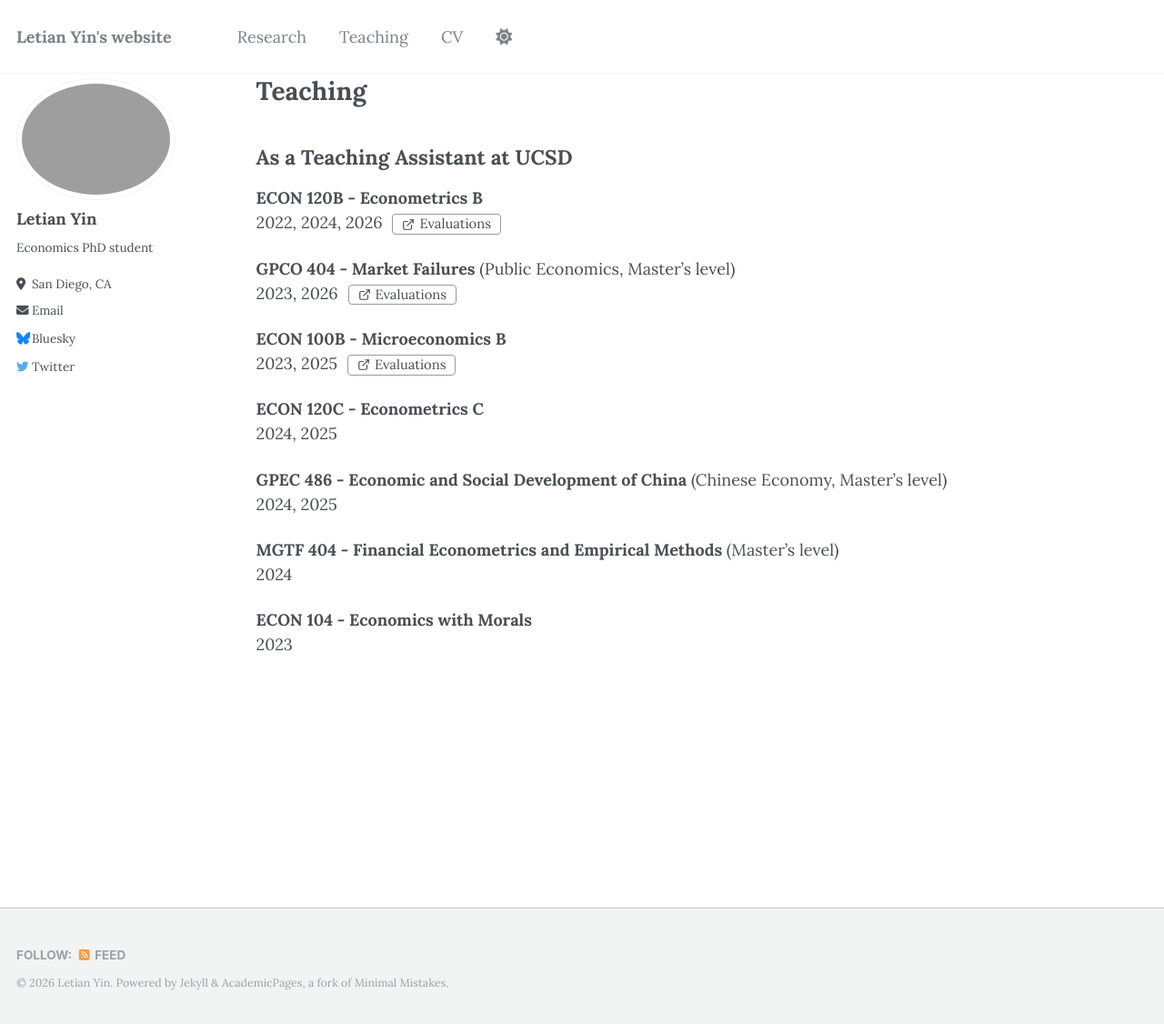
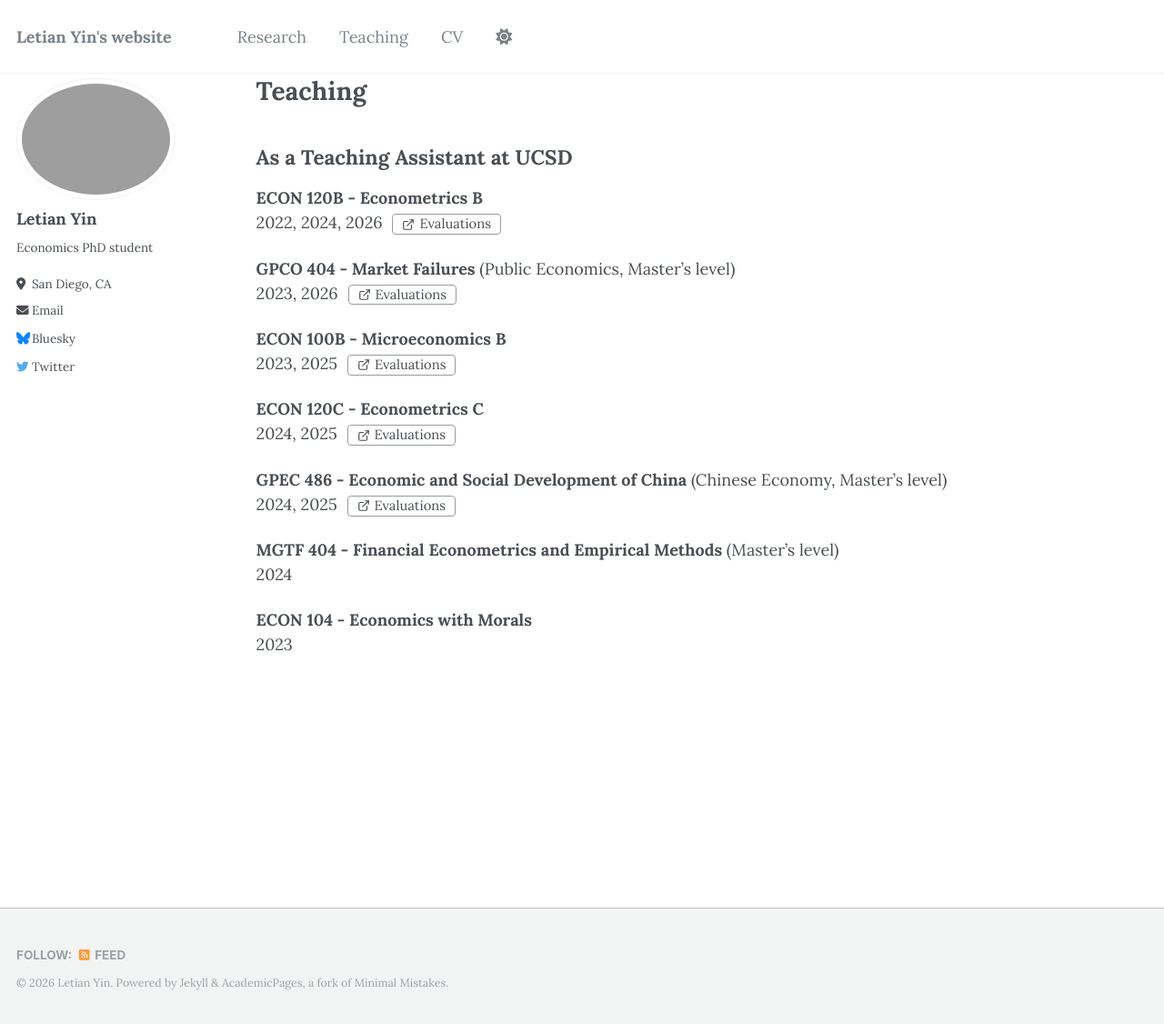
Before and after one commit to letian-yin/letian-yin.github.io, a Jekyll site: the page built from _pages/teaching.md, in a window 1280 px wide and 1126 px high. Shown: the whole window at 91% size. Built offline with Jekyll 4.4.1, drawn with Linux system fonts in a browser that asks for light colours.

Commit message:
update teaching evaluations

```diff
--- a/_pages/teaching.md
+++ b/_pages/teaching.md
@@ -16,10 +16,10 @@ author_profile: true
 2023, 2025 <a class="external-link-btn external-link-btn--inline" href="https://letian-yin.github.io/share/teaching/2025_fall_Econ_100B_A00.pdf" target="_blank" rel="noopener">Evaluations</a>
 
 **ECON 120C - Econometrics C** \
-2024, 2025
+2024, 2025 <a class="external-link-btn external-link-btn--inline" href="https://letian-yin.github.io/share/teaching/2025_spring_Econ_120C_B00.pdf" target="_blank" rel="noopener">Evaluations</a>
 
 **GPEC 486 - Economic and Social Development of China** (Chinese Economy, Master's level) \
-2024, 2025
+2024, 2025 <a class="external-link-btn external-link-btn--inline" href="https://letian-yin.github.io/share/teaching/2025_winter_GPEC_486_A00.pdf" target="_blank" rel="noopener">Evaluations</a>
 
 **MGTF 404 - Financial Econometrics and Empirical Methods** (Master's level) \
 2024
```
